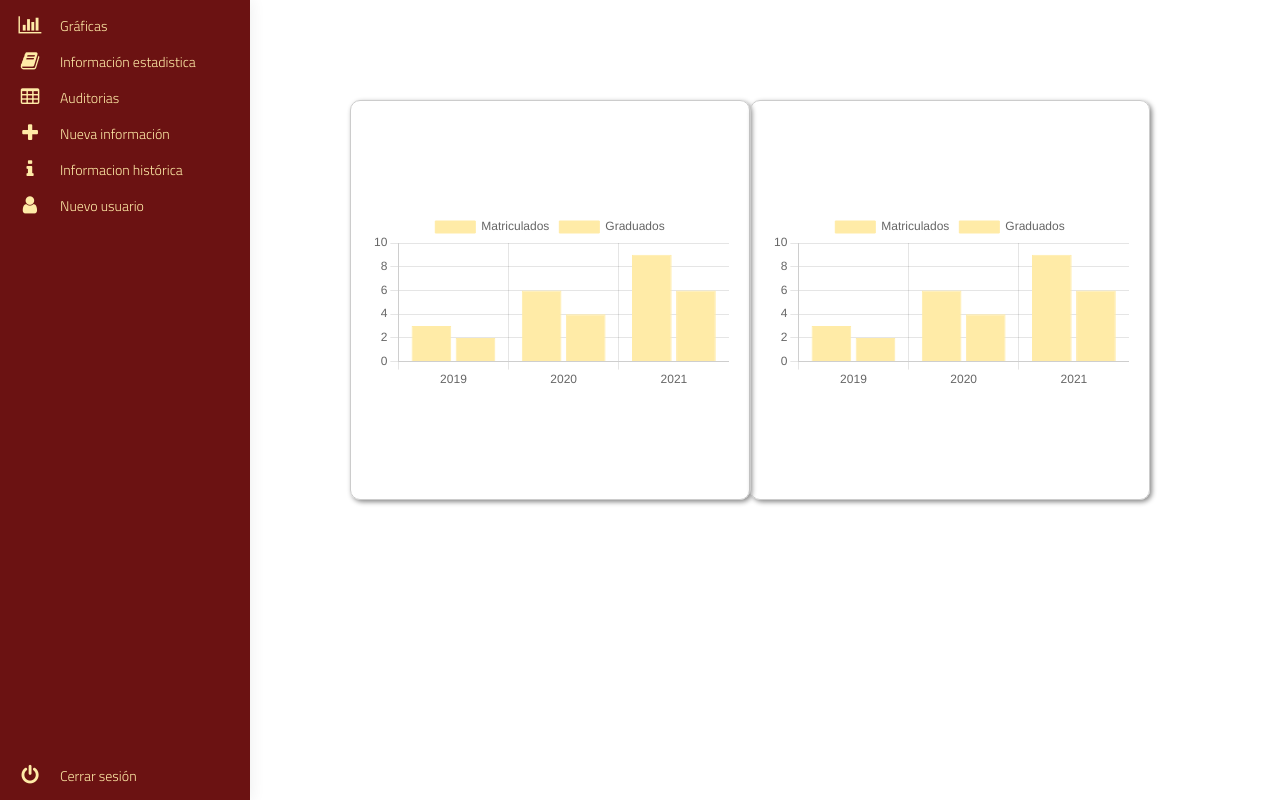
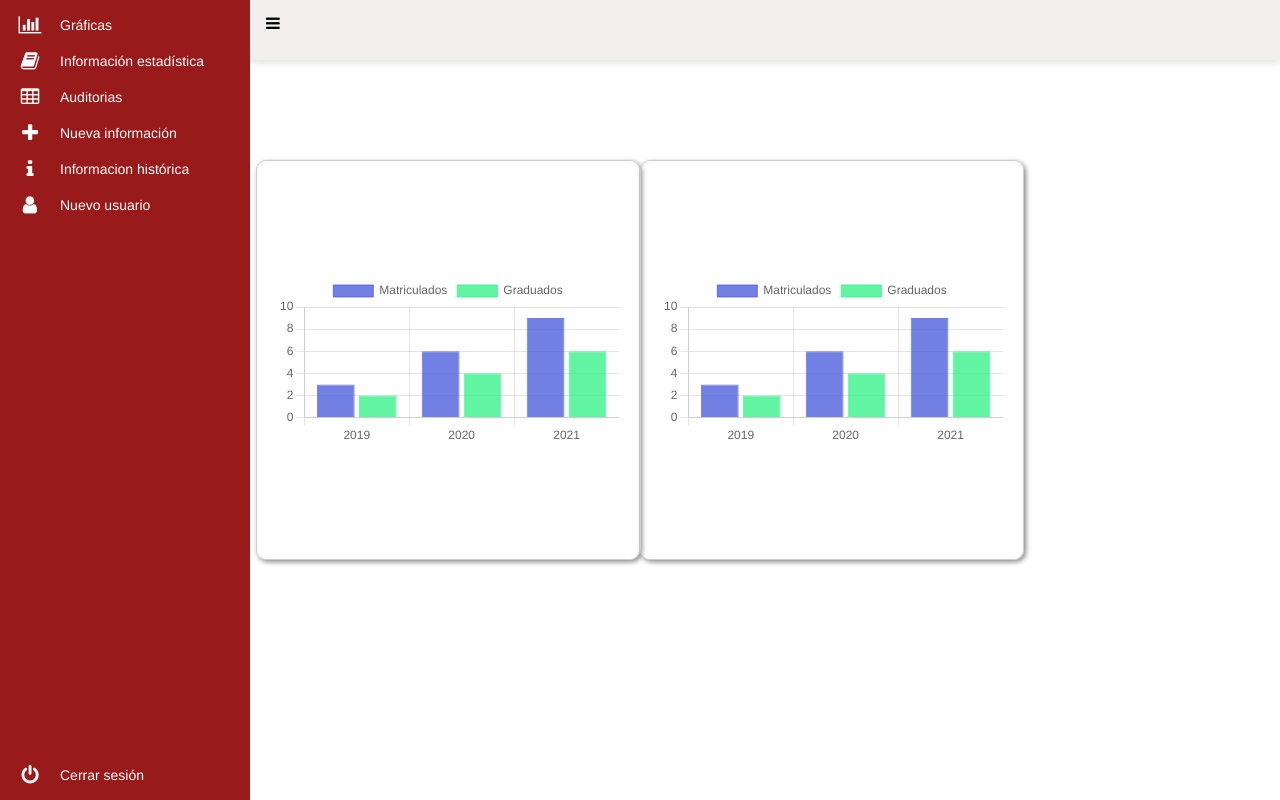
Before and after one commit to ChilyGarcia/SIEF-REACT, a React (Vite) app in the folder sief-project/: page /graficas in a window 1280 px wide. Built offline with nearby package versions, Linux system fonts and the light colour scheme; a web font is replaced by a local one.

Commit message:
Se hace modificaciones en el componente del panel para abrir o cerrar el sidebar con el boton de menu, tambien se pone un nav para poner el usaurio y gestionar si abrir o cerrar el sidebar

```diff
--- a/sief-project/src/routes/GraphicsScreen.jsx
+++ b/sief-project/src/routes/GraphicsScreen.jsx
@@ -1,11 +1,13 @@
 import React from "react";
 import { PanelComponent } from "./components/PanelComponent";
 import { GraphicsCompontent } from "./components/GraphicsCompontent";
+import styles from "../styles/graphicsStyles.module.css";
 
 export const GraphicsScreen = () => {
   return (
     <>
       <PanelComponent></PanelComponent>
+      <div className={styles.body}></div>
       <GraphicsCompontent></GraphicsCompontent>
     </>
   );
--- a/sief-project/src/routes/components/GraphicsCompontent.jsx
+++ b/sief-project/src/routes/components/GraphicsCompontent.jsx
@@ -21,15 +21,15 @@ export const GraphicsCompontent = () => {
       {
         label: "Matriculados",
         data: [3, 6, 9],
-        backgroundColor: "rgba(255,235,167)",
-        borderColor: "rgba(255,235,167)",
+        backgroundColor: "rgba(79, 95, 221, 0.8)",
+        borderColor: "rgba(79, 95, 221, 0.8)",
         borderWidth: 1,
       },
       {
         label: "Graduados",
         data: [2, 4, 6],
-        backgroundColor: "rgba(255,235,167)",
-        borderColor: "rgba(255,235,167)",
+        backgroundColor: "rgba(57, 242, 140, 0.8)",
+        borderColor: "rgba(57, 242, 140, 0.8)",
         borderWidth: 1,
       },
     ],
--- a/sief-project/src/routes/components/PanelComponent.jsx
+++ b/sief-project/src/routes/components/PanelComponent.jsx
@@ -1,15 +1,35 @@
-import React from "react";
+import React, { useState } from "react";
 import styles from "../../styles/panelStyles.module.css";
 import { Link } from "react-router-dom";
 
 export const PanelComponent = () => {
+  const [isSidebarOpen, setIsSidebarOpen] = useState(true);
+
+  const toggleSidebar = () => {
+    setIsSidebarOpen(!isSidebarOpen);
+  };
+
   return (
-    <>
-      <div className={styles.area}></div>
-      <nav className={`${styles["main-menu"]} ${styles["fixed-menu"]}`}>
+    <div className={styles.panelContainer}>
+      <div
+        className={`${styles.navbar} ${
+          isSidebarOpen ? styles["navbar-open"] : ""
+        }`}
+      >
+        <button onClick={toggleSidebar}>
+          <i className="fa fa-bars"></i>
+        </button>
+      </div>
+      <div
+        className={`${styles.sidebar} ${
+          isSidebarOpen ? styles["sidebar-open"] : ""
+        }`}
+      >
+        <div className={styles["sidebar-content"]}>
+          <nav className={`${styles["main-menu"]} ${styles["sidebar-open"]}`}>
             <ul>
               <li>
-            <Link to="/graficas">
+                <Link to="/graficas" className={styles["round-corners"]}>
                   <i
                     className={`fa fa-bar-chart-o fa-2x ${styles["fa"]} ${styles["fa-2x"]}`}
                   ></i>
@@ -17,18 +37,17 @@ export const PanelComponent = () => {
                 </Link>
               </li>
               <li>
-            <Link to="/infoEstadistica">
+                <Link to="/infoEstadistica" className={styles["round-corners"]}>
                   <i
                     className={`fa fa-book fa-2x ${styles["fa"]} ${styles["fa-2x"]}`}
                   ></i>
-
                   <span className={styles["nav-text"]}>
-                Información estadistica
+                    Información estadística
                   </span>
                 </Link>
               </li>
               <li>
-            <Link to="/auditorias">
+                <Link to="/auditorias" className={styles["round-corners"]}>
                   <i
                     className={`fa fa-table fa-2x ${styles["fa"]} ${styles["fa-2x"]}`}
                   ></i>
@@ -36,7 +55,7 @@ export const PanelComponent = () => {
                 </Link>
               </li>
               <li className={styles["has-subnav"]}>
-            <Link to="/nuevaInfo">
+                <Link to="/nuevaInfo" className={styles["round-corners"]}>
                   <i
                     className={`fa fa-plus fa-2x ${styles["fa"]} ${styles["fa-2x"]}`}
                   ></i>
@@ -44,15 +63,17 @@ export const PanelComponent = () => {
                 </Link>
               </li>
               <li>
-            <Link to="/infoHistorica">
+                <Link to="/infoHistorica" className={styles["round-corners"]}>
                   <i
                     className={`fa fa-info fa-2x ${styles["fa"]} ${styles["fa-2x"]}`}
                   ></i>
-              <span className={styles["nav-text"]}>Informacion histórica</span>
+                  <span className={styles["nav-text"]}>
+                    Informacion histórica
+                  </span>
                 </Link>
               </li>
               <li className={styles["has-subnav"]}>
-            <Link to="/nuevoUsuario">
+                <Link to="/nuevoUsuario" className={styles["round-corners"]}>
                   <i
                     className={`fa fa-user fa-2x ${styles["fa"]} ${styles["fa-2x"]}`}
                   ></i>
@@ -63,7 +84,7 @@ export const PanelComponent = () => {
 
             <ul className={styles.logout}>
               <li>
-            <Link to="/login">
+                <Link to="/login" className={styles["round-corners"]}>
                   <i
                     className={`fa fa-power-off fa-2x ${styles["fa"]} ${styles["fa-2x"]}`}
                   ></i>
@@ -72,6 +93,8 @@ export const PanelComponent = () => {
               </li>
             </ul>
           </nav>
-    </>
+        </div>
+      </div>
+    </div>
   );
 };
--- a/sief-project/src/styles/graphicsStyles.module.css
+++ b/sief-project/src/styles/graphicsStyles.module.css
@@ -1,3 +1,7 @@
+.body{
+  background-color: #888888;
+}
+
 .container {
   display: flex;
   justify-content: space-between;
@@ -15,7 +19,7 @@
   justify-content: center;
   align-items: center;
 
-  margin-left: 350px;
+  margin-left: 20%;
 }
 
 .card2{
@@ -28,7 +32,7 @@
   display: flex;
   justify-content: center;
   align-items: center;
-  margin-right: 130px;
+  margin-right: 20%;
 }
 
 canvas {
--- a/sief-project/src/styles/loginStyles.module.css
+++ b/sief-project/src/styles/loginStyles.module.css
@@ -6,7 +6,7 @@
   font-size: 15px;
   line-height: 1.7;
   color: #c4c3ca;
-  background-color: #ffffff;
+  background-color: #f8f3f3;
   overflow-x: hidden;
 }
 a {
@@ -84,7 +84,7 @@ h6 span {
   height: 36px;
   border-radius: 50%;
   color: #ffeba7;
-  background-color: #6b1212;
+  background-color: #991a1a;
   font-family: "unicons";
   content: "\eb4f";
   z-index: 20;
@@ -123,7 +123,7 @@ h6 span {
 .card-back {
   width: 100%;
   height: 100%;
-  background-color: #6b1212;
+  background-color: #991a1a;
   background-image: url("https://s3-us-west-2.amazonaws.com/s.cdpn.io/1462889/pat.svg");
   background-position: bottom center;
   background-repeat: no-repeat;
@@ -173,7 +173,7 @@ h6 span {
   line-height: 22px;
   letter-spacing: 0.5px;
   outline: none;
-  color: #6b1212;
+  color: #991a1a;
   background-color: #ffffff;
   border: none;
   -webkit-transition: all 200ms linear;
@@ -200,25 +200,25 @@ h6 span {
 }
 
 .form-group input:-ms-input-placeholder {
-  color: #6b1212;
+  color: #991a1a;
   opacity: 0.7;
   -webkit-transition: all 200ms linear;
   transition: all 200ms linear;
 }
 .form-group input::-moz-placeholder {
-  color: #6b1212;
+  color: #991a1a;
   opacity: 0.7;
   -webkit-transition: all 200ms linear;
   transition: all 200ms linear;
 }
 .form-group input:-moz-placeholder {
-  color: #6b1212;
+  color: #991a1a;
   opacity: 0.7;
   -webkit-transition: all 200ms linear;
   transition: all 200ms linear;
 }
 .form-group input::-webkit-input-placeholder {
-  color: #6b1212;
+  color: #991a1a;
   opacity: 0.7;
   -webkit-transition: all 200ms linear;
   transition: all 200ms linear;
@@ -269,18 +269,18 @@ h6 span {
   text-align: center;
   border: none;
   background-color: #ffffff;
-  color: #6b1212;
+  color: #991a1a;
   box-shadow: 0 8px 24px 0 rgba(247, 246, 245, 0.2);
 }
 .btn:active,
 .btn:focus {
   background-color: #ffffff;
-  color: #6b1212;
+  color: #991a1a;
   box-shadow: 0 8px 24px 0 rgba(240, 239, 239, 0.2);
 }
 .btn:hover {
   background-color: #dddddd;
-  color: #6b1212;
+  color: #991a1a;
   box-shadow: 0 8px 24px 0 rgba(16, 39, 112, 0.2);
 }
 
--- a/sief-project/src/styles/panelStyles.module.css
+++ b/sief-project/src/styles/panelStyles.module.css
@@ -14,28 +14,28 @@
   font-size: 20px;
 }
 
-.main-menu:hover, nav.main-menu.expanded {
-  width:250px;
-  overflow:hidden;
-  opacity:1;
+.main-menu:hover,
+nav.main-menu.expanded {
+  width: 250px;
+  overflow: hidden;
+  opacity: 1;
+}
 
-  }
-
-  .main-menu {
-  background:#6b1212;
-  position:absolute;
-  top:0;
-  bottom:0;
-  height:100%;
-  left:0;
-  width:55px;
-  overflow:hidden;
-  -webkit-transition:width .2s linear;
-  transition:width .2s linear;
-  -webkit-transform:translateZ(0) scale(1,1);
+.main-menu {
+  background: #991a1a;
+  position: absolute;
+  top: 0;
+  bottom: 0;
+  height: 100%;
+  left: 0;
+  width: 55px;
+  overflow: hidden;
+  -webkit-transition: width 0.2s linear;
+  transition: width 0.2s linear;
+  -webkit-transform: translateZ(0) scale(1, 1);
   box-shadow: 1px 0 15px rgba(0, 0, 0, 0.07);
-    opacity:1;
-  }
+  opacity: 1;
+}
 .main-menu > ul {
   margin: 7px 0;
 }
@@ -52,14 +52,13 @@
   display: table;
   border-collapse: collapse;
   border-spacing: 0;
-  color: #ffeba7;
+  color: #fcfcfc;
   font-family: arial;
   font-size: 14px;
   text-decoration: none;
   -webkit-transform: translateZ(0) scale(1, 1);
   -webkit-transition: all 0.1s linear;
   transition: all 0.3s ease;
-
 }
 
 .main-menu .nav-icon {
@@ -77,7 +76,7 @@
   display: table-cell;
   vertical-align: middle;
   width: 190px;
-  font-family: "Titillium Web", sans-serif;
+  font-family: "Helvetica", sans-serif;
 }
 
 .main-menu > ul.logout {
@@ -123,7 +122,7 @@ nav.main-menu li.active > a,
 .dropdown-menu > .active > a:focus,
 .no-touch .dashboard-page nav.dashboard-menu ul li:hover a,
 .dashboard-page nav.dashboard-menu ul li.active a {
-  color: #6b1212;
+  color: #991a1a;
   background-color: #ffffff;
 }
 .area {
@@ -140,10 +139,71 @@ nav.main-menu li.active > a,
   width: 250px; /* Establece el ancho deseado */
   height: 100%; /* Establece la altura al 100% */
   z-index: 999; /* Ajusta el índice z para asegurarte de que esté por encima de otros elementos */
-  background: #6b1212; /* Establece el fondo */
+  background: #991a1a; /* Establece el fondo */
   overflow-y: auto; /* Agrega desplazamiento vertical si es necesario */
   box-shadow: 1px 0 15px rgba(0, 0, 0, 0.07);
   opacity: 1;
+}
+
+/* Agregar esquinas circulares al elemento cuando el mouse está encima */
+.round-corners {
+  border-radius: 20px; /* Ajusta el valor según tus preferencias */
+  transition: border-radius 0.3s ease; /* Transición suave */
+}
+
+/* Estilos para el navbar */
+.navbar {
+  background-color: #f3efef;
+  padding: 10px;
+  height: 60px;
+  box-shadow: 0 0 10px rgba(0, 0, 0, 0.2); /* Agrega una sombra aquí */
+}
+
+button {
+  background-color: #f3efef;
+  color: rgb(0, 0, 0);
+  border: none;
+  cursor: pointer;
+}
+
+/* Estilos para el sidebar */
+.sidebar {
+  height: 100%;
+  width: 0;
+  position: fixed;
+  top: 0;
+  left: 0;
+  background-color: #111;
+  overflow-x: hidden;
+  transition: 0.3s;
+  padding-top: 60px;
+}
+
+/* Estilos para el botón de cierre del sidebar */
+#closeSidebar {
+  position: absolute;
+  top: 10px;
+  right: 10px;
+}
+
+/* Añadir transición al abrir/cerrar el sidebar */
+#mySidebar {
+  transition: 0.8s;
+}
+
+/* Estilos para el contenido del sidebar */
+.sidebar-content {
+  padding: 20px;
+  color: white;
+}
+
+/* Cambiar ancho del sidebar cuando esté abierto */
+.sidebar-open {
+  width: 250px;
+}
+
+.navbar-open {
+  margin-left: 250px;
 }
 
 @font-face {
```
Also changed, not shown: sief-project/styles/graphicsStyles.module.css (added). Lines whose indentation alone changed are shown as unchanged.
